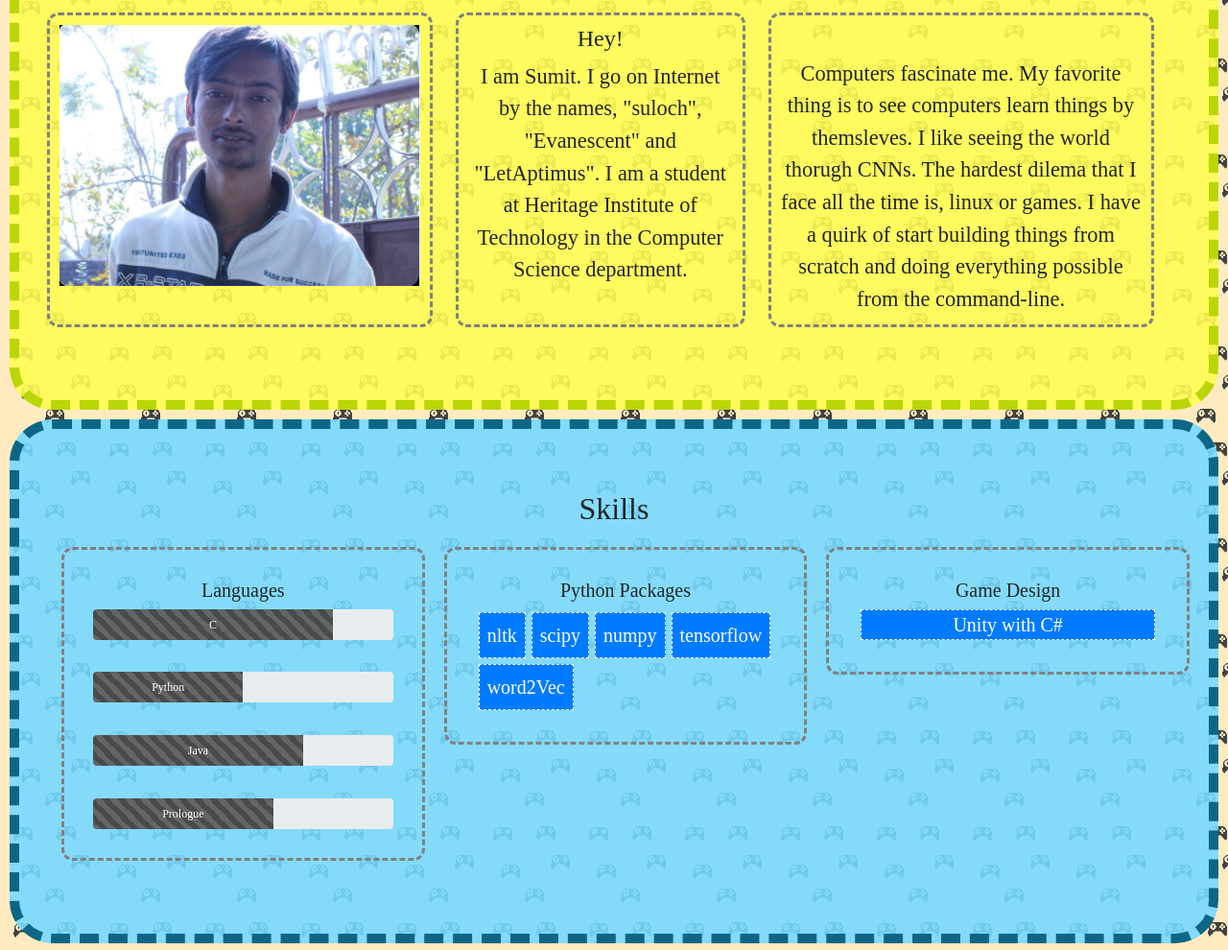
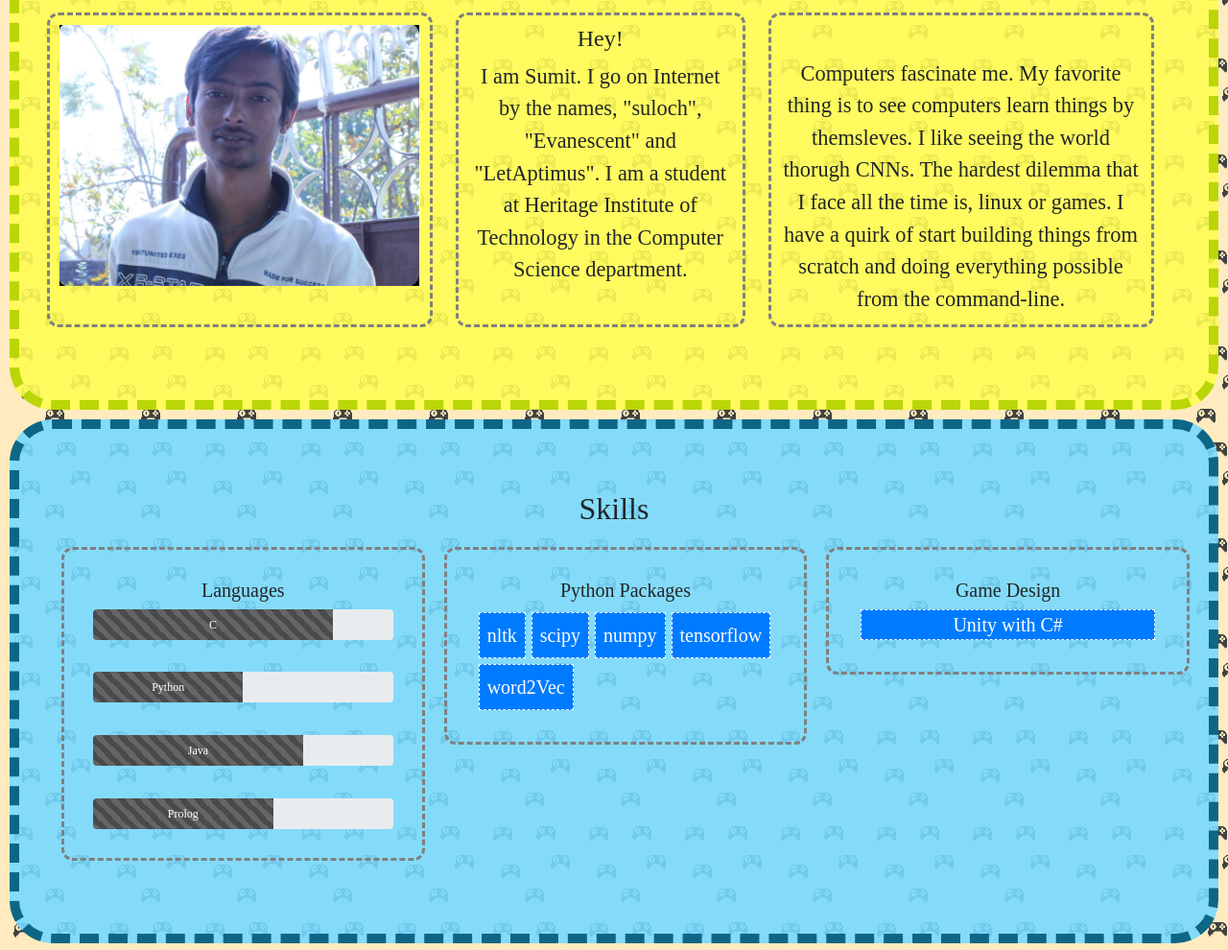
Before and after one commit to Suloch/suloch.github.io, a plain HTML site: page index.html in a window 1280 px wide. Shown: the part 453-1443 px from the top of the page at 96% size. Drawn offline with nearby package versions, Linux system fonts and the light colour scheme; a web font is replaced by a local one.

Commit message:
fixing typos

```diff
--- a/index.html
+++ b/index.html
@@ -86,7 +86,7 @@
 
     <div class="col-md-4 small-container">
     </br>Computers fascinate me. My favorite thing is to see computers learn things by themsleves.
-      I like seeing the world thorugh CNNs. The hardest dilema that I face all the time is, linux or games.
+      I like seeing the world thorugh CNNs. The hardest dilemma that I face all the time is, linux or games.
       I have a quirk of start building things from scratch and doing everything possible from the command-line.
     </div>
 
@@ -114,7 +114,7 @@
           </div>
           <br>
           <div class="progress" style="height:32px;">
-            <div class="progress-bar progress-bar-striped progress-bar-animated progress-bar-color" style="width:60%;">Prologue</div>
+            <div class="progress-bar progress-bar-striped progress-bar-animated progress-bar-color" style="width:60%;">Prolog</div>
           </div>
 
         </div>
```
